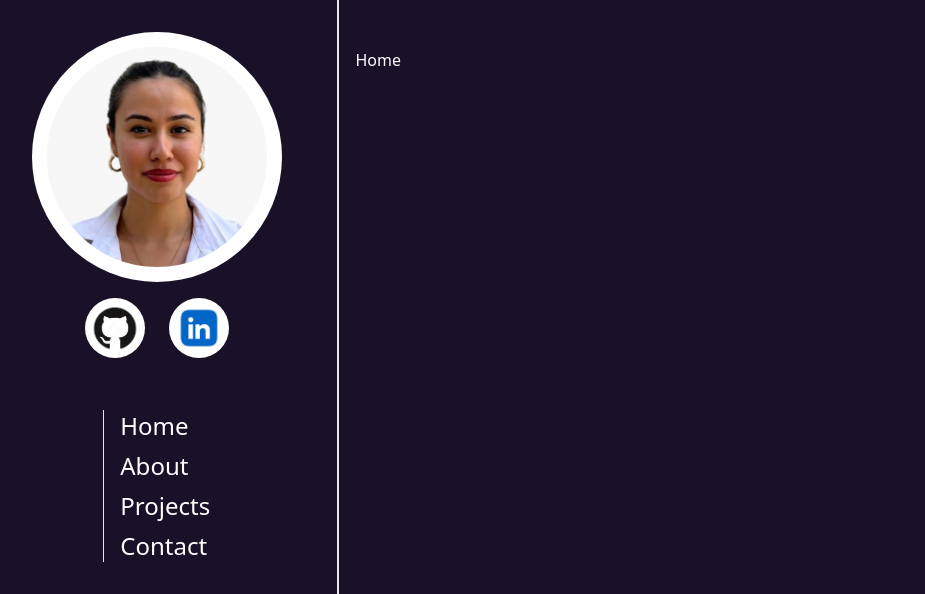
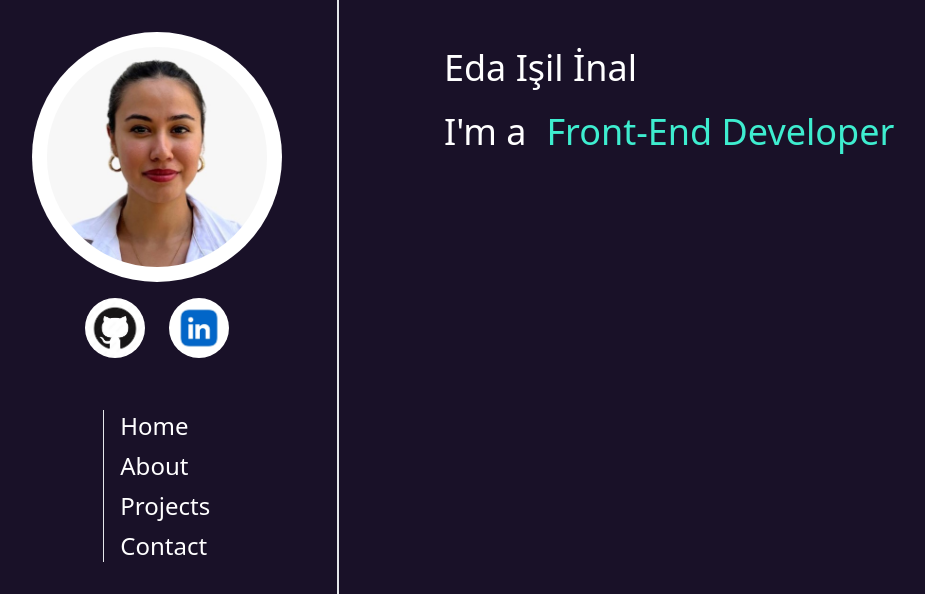
Before and after one commit to Eda-Inal/portfolio, a Next.js app in the folder portfolio/: page /home in a window 1280 px wide. Shown: the top 594 px of the page, without its empty margins (24-949 px from the left). Built offline with nearby package versions, Linux system fonts and the light colour scheme.

Commit message:
finished home header component

```diff
--- a/portfolio/src/app/components/homeheader.jsx
+++ b/portfolio/src/app/components/homeheader.jsx
@@ -2,8 +2,12 @@ import React from 'react'
 
 function Header() {
   return (
-    <div className='mt-8'>
-      Home
+    <div className='flex flex-col lg:text-4xl md:text-3xl text-2xl w-4/5 mx-auto'>
+      <div>Eda Işil İnal</div>
+      <div className='flex sm:flex-row md:mt-6 flex-col'>
+        <div>I'm a </div>
+        <div className='sm:ml-2 md:ml-5 text-secondary'>Front-End Developer</div>
+      </div>
     </div>
   )
 }
--- a/portfolio/src/app/home/page.jsx
+++ b/portfolio/src/app/home/page.jsx
@@ -3,7 +3,7 @@ import Header from '../components/homeheader'
 
 function Home() {
   return (
-    <div >
+    <div className='mt-8'>
    <Header/>
     </div>
   )
```
